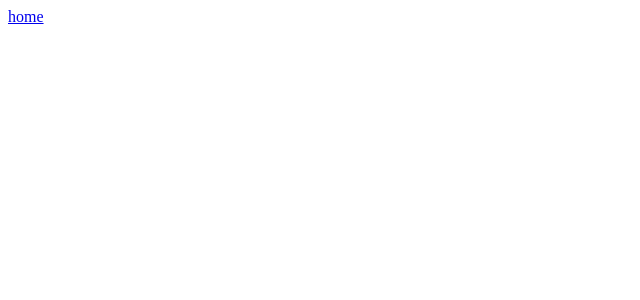
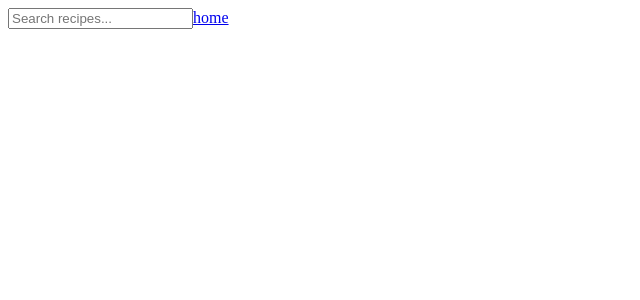
Before and after one commit to Daniel-418/alx-fe-reactjs, a React (Vite) app in the folder recipe-sharing-app/: page /recipeList in a window 1280 px wide. Shown: the top 300 px of the page, without its empty margins (0-640 px from the left). Built offline with nearby package versions, Linux system fonts and the light colour scheme.

Commit message:
finished task

```diff
--- a/recipe-sharing-app/src/components/RecipeList.jsx
+++ b/recipe-sharing-app/src/components/RecipeList.jsx
@@ -1,11 +1,16 @@
 import { Link } from "react-router-dom";
 import useRecipeStore from "./recipeStore";
+import SearchBar from "./SearchBar";
+import { useEffect } from "react";
 
 export default function RecipeList() {
-  const recipes = useRecipeStore(state => state.recipes);
+  const recipes = useRecipeStore(state => state.filteredRecipes);
+  const filterRecipes = useRecipeStore(state => state.filterRecipes);
   console.log(recipes);
+  useEffect(() => filterRecipes(), []);
   return (
     <div>
+      <SearchBar />
       <Link to={'/'}>home</Link>
       {recipes.length > 0 ? <h3>Recipes:</h3> : ''}
       <div>
--- /dev/null
+++ b/recipe-sharing-app/src/components/SearchBar.jsx
@@ -0,0 +1,18 @@
+import useRecipeStore from "./recipeStore";
+
+export default function SearchBar() {
+  const setSearchTerm = useRecipeStore(state => state.setSearchTerm);
+  const filterRecipes = useRecipeStore(state => state.filterRecipes);
+
+  function handleChange(event) {
+    setSearchTerm(event.target.value);
+    filterRecipes();
+  }
+  return (
+    <input
+      type="text"
+      placeholder="Search recipes..."
+      onChange={handleChange}
+    />
+  );
+};
--- a/recipe-sharing-app/src/components/recipeStore.js
+++ b/recipe-sharing-app/src/components/recipeStore.js
@@ -1,6 +1,9 @@
 import { create } from "zustand";
 const useRecipeStore = create(set => ({
   recipes: [],
+  searchTerm: '',
+  filteredRecipes: [],
+  setSearchTerm: (term) => set({ searchTerm: term }),
   addRecipe: (newRecipe) => set(state => ({ recipes: [...state.recipes, newRecipe] })),
   setRecipes: (recipes) => set({ recipes }),
   deleteRecipe: (id) => set(state => ({
@@ -9,6 +12,9 @@ const useRecipeStore = create(set => ({
   updateRecipe: (id, title, description) => set((state) => ({
     recipes: state.recipes.map((recipe) =>
       recipe.id === id ? { ...recipe, title: title, description: description } : recipe),
+  })),
+  filterRecipes: () => set(state => ({
+    filteredRecipes: state.recipes.filter(recipe => recipe.title.toLowerCase().includes(state.searchTerm.toLowerCase()))
   }))
 }));
 export default useRecipeStore
```
